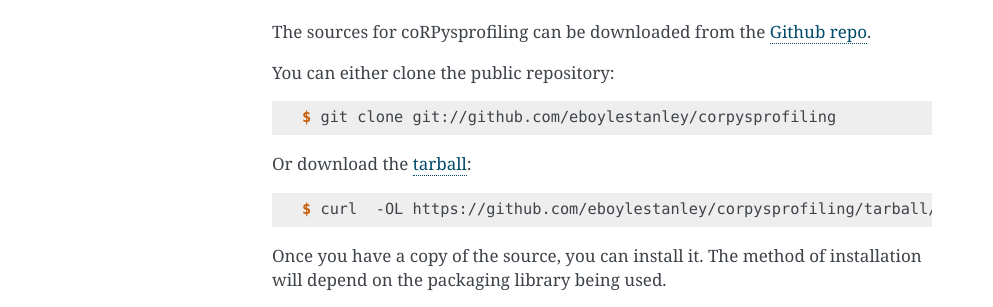
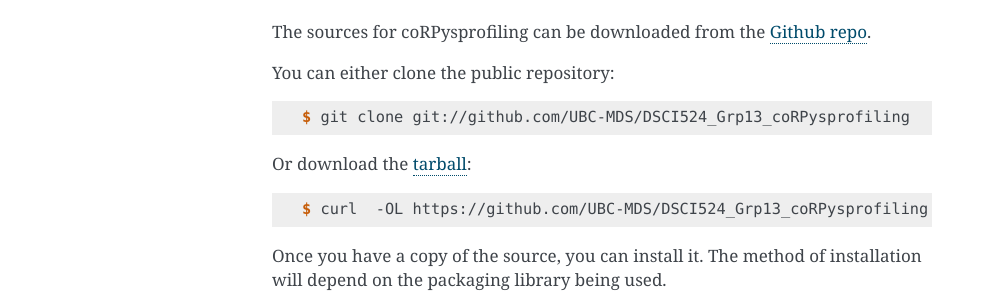
Before and after one commit to UBC-MDS/DSCI524_Group13, a Sphinx documentation site: the page built from docs/installation.rst, in a window 1280 px wide. Shown: the part 448-755 px from the top of the page, without its empty margins (148-1141 px from the left). Built offline with Sphinx 7.4.7, drawn with Linux system fonts in a browser that asks for light colours.

Commit message:
Update repo link

```diff
--- a/docs/installation.rst
+++ b/docs/installation.rst
@@ -32,13 +32,13 @@
 
 .. code-block:: console
 
-    $ git clone git://github.com/eboylestanley/corpysprofiling
+    $ git clone git://github.com/UBC-MDS/DSCI524_Grp13_coRPysprofiling
 
 Or download the `tarball`_:
 
 .. code-block:: console
 
-    $ curl  -OL https://github.com/eboylestanley/corpysprofiling/tarball/main
+    $ curl  -OL https://github.com/UBC-MDS/DSCI524_Grp13_coRPysprofiling
 
 Once you have a copy of the source, you can install it. The method of installation will depend on the packaging library being used.
 
@@ -55,5 +55,5 @@
     $ poetry install
 
 
-.. _Github repo: https://github.com/eboylestanley/corpysprofiling
-.. _tarball: https://github.com/eboylestanley/corpysprofiling/tarball/master
+.. _Github repo: https://github.com/UBC-MDS/DSCI524_Grp13_coRPysprofiling
+.. _tarball: https://github.com/UBC-MDS/DSCI524_Grp13_coRPysprofiling/tarball/master
```
